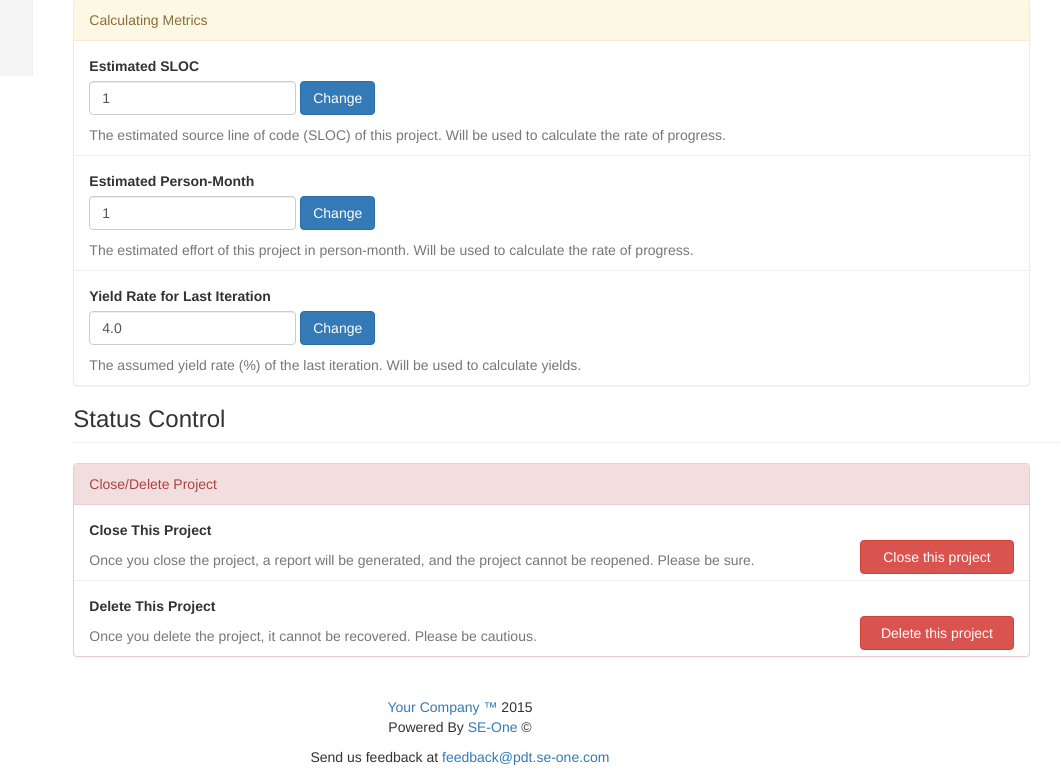
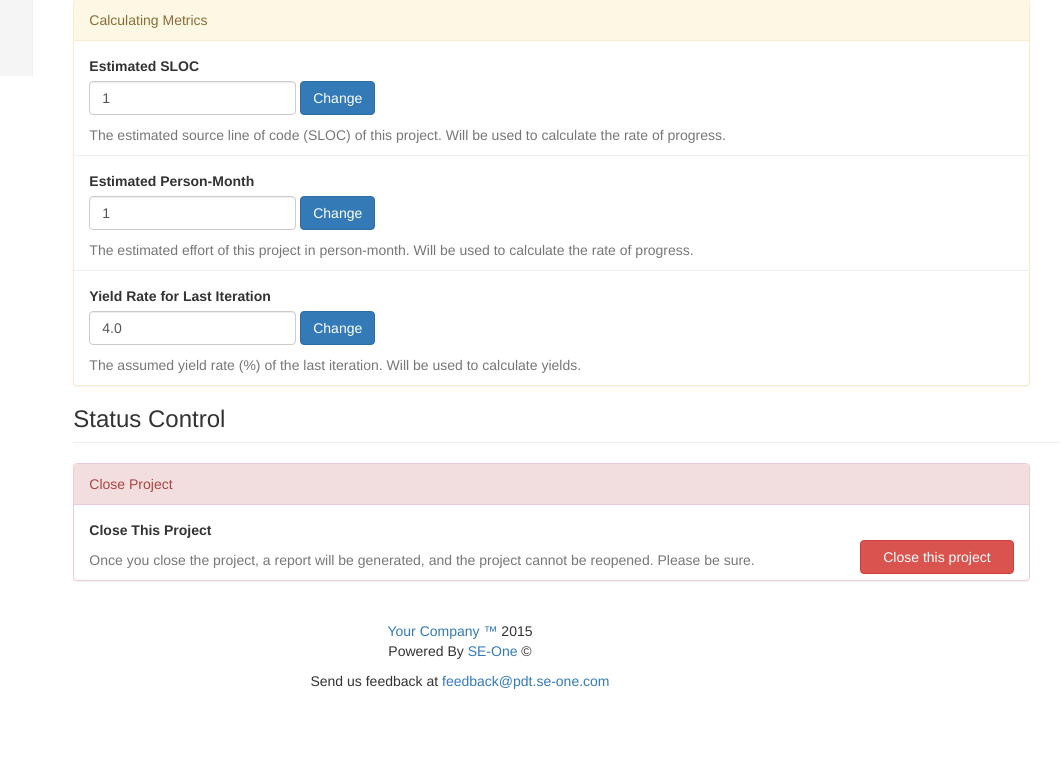
Before and after one commit to raspberryice/project-data-tracker, a Django app: page /manager/project/1/setting/ in a window 1280 px wide. Shown: the part 724-1501 px from the top of the page, without its empty margins (180-1241 px from the left). After the commit the page ends 1413 px from the top, so only its background shows below. Run offline with Django 3.2, Linux system fonts and the light colour scheme; a user stored in the database is signed in; tables that the repository leaves empty hold one stand-in row (values such as "Sample post"); some libraries are stand-ins or nearby versions.

Commit message:
deleted 'delete this project'

```diff
--- a/pdt/templates/man-setting.html
+++ b/pdt/templates/man-setting.html
@@ -35,32 +35,6 @@
   </div>
 </div>
 
-<div id="deletethisproject" class="modal fade" role="dialog">
-      <div class="modal-dialog">
-
-        <!-- Modal content-->
-        <div class="modal-content">
-          <div class="modal-header">
-            <button type="button" class="close" data-dismiss="modal">&times;</button>
-            <h4 class="modal-title">Delete this project</h4>
-          </div>
-
-          <form class="form-horizontal" role="form" method="post">
-            <input type="hidden" name="action" value="delete_project">
-            <div class="modal-body">
-              Are you sure to delete this project? This cannot be recovered and all related data will be deleted.
-            </div>
-            <div class="modal-footer" style="text-align: center">
-              <button type="submit" class="btn btn-danger">Yes, I'm sure</button>
-              <button class="btn btn-success" data-dismiss="modal">No, take me back</button>
-            </div>
-          </form>
-
-
-    </div>
-
-  </div>
-</div>
 {% endblock modal %}
 
 {% block main %}
@@ -187,7 +161,7 @@
   <h3 class="page-header">Status Control</h3>
   <div class="row col-sm-12">
     <div class="panel panel-danger">
-      <div class="panel-heading">Close/Delete Project</div>
+      <div class="panel-heading">Close Project</div>
       <div class="panel-body" style="padding-bottom: 0px">
         <strong>Close This Project</strong>
         <p class="text-muted" style="margin-top: 10px">
@@ -195,14 +169,7 @@
           <button type="button" class="btn btn-danger col-sm-2" style="float: right; margin-left: 10px; margin-top: -10px" data-toggle="modal" data-target="#closethisproject">Close this project</button>
         </p>
       </div>
-      <hr style="margin: 0px">
-      <div class="panel-body" style="padding-bottom: 0px">
-        <strong>Delete This Project</strong>
-        <p class="text-muted" style="margin-top: 10px">
-          Once you delete the project, it cannot be recovered. Please be cautious.
-          <button type="button" class="btn btn-danger col-sm-2" style="float: right; margin-left: 10px; margin-top: -10px" data-toggle="modal" data-target="#deletethisproject">Delete this project</button>
-        </p>
-      </div>
+
     </div>
   </div>
 
--- a/pdt/views.py
+++ b/pdt/views.py
@@ -1025,13 +1025,6 @@ def setting(request,pid):
             yieldrate = request.POST["yield"]
             p.yieldrate = yieldrate
             p.save()
-        elif request.POST['action']  == "delete_project":
-        	for ph in Phase.objects.filter(project_id = p.id).all():
-        		for itera in Iteration.objects.filter(phase_id = ph.id).all():
-        			itera.delete()
-        		ph.delete()
-        	p.delete()
-        	return HttpResponseRedirect("/manager/dashboard/")
         elif request.POST['action']  == "close_project":
             p.status=False
             ph = Phase.objects.get(project_id = p.id,status = True)
```
